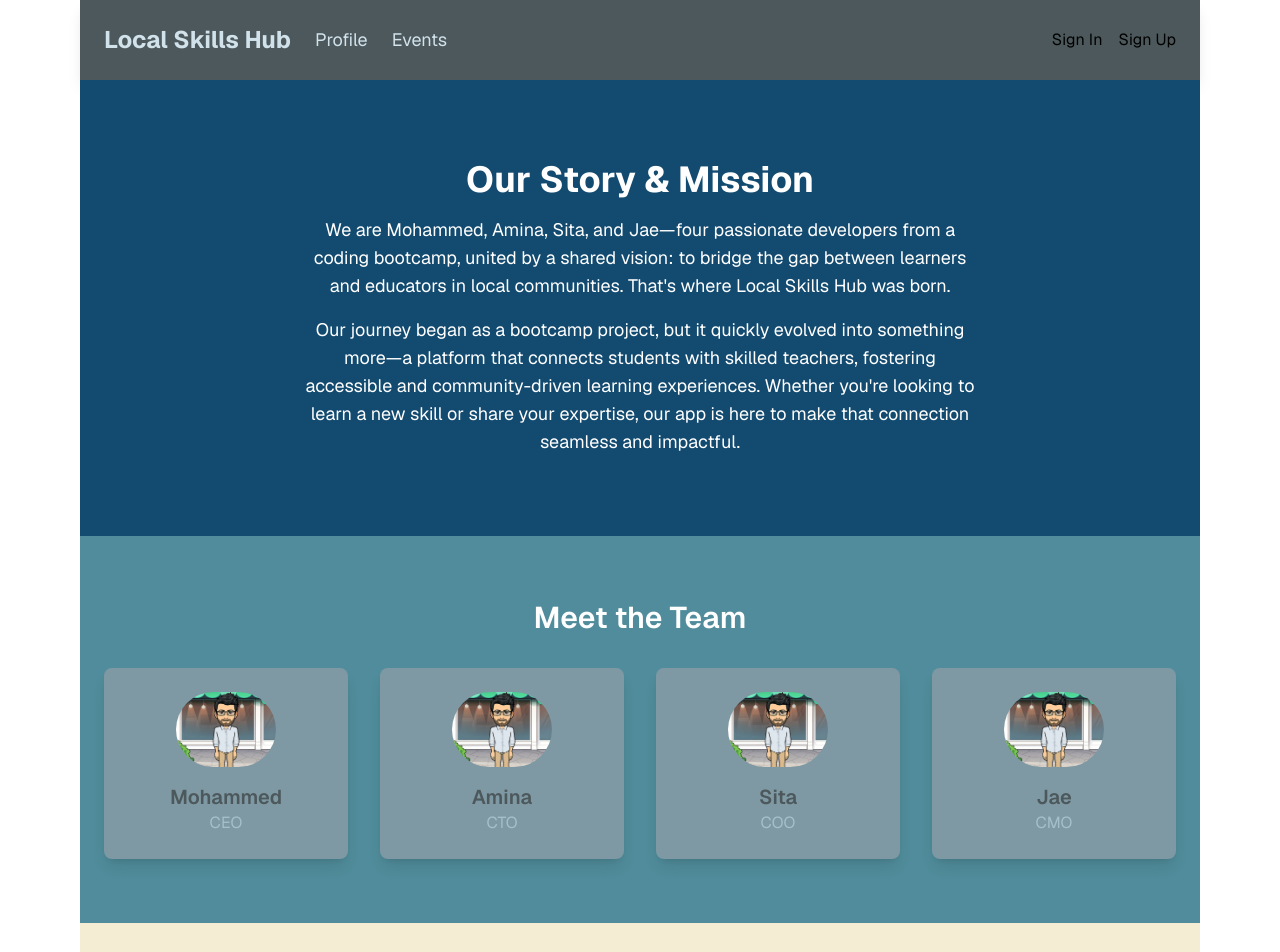
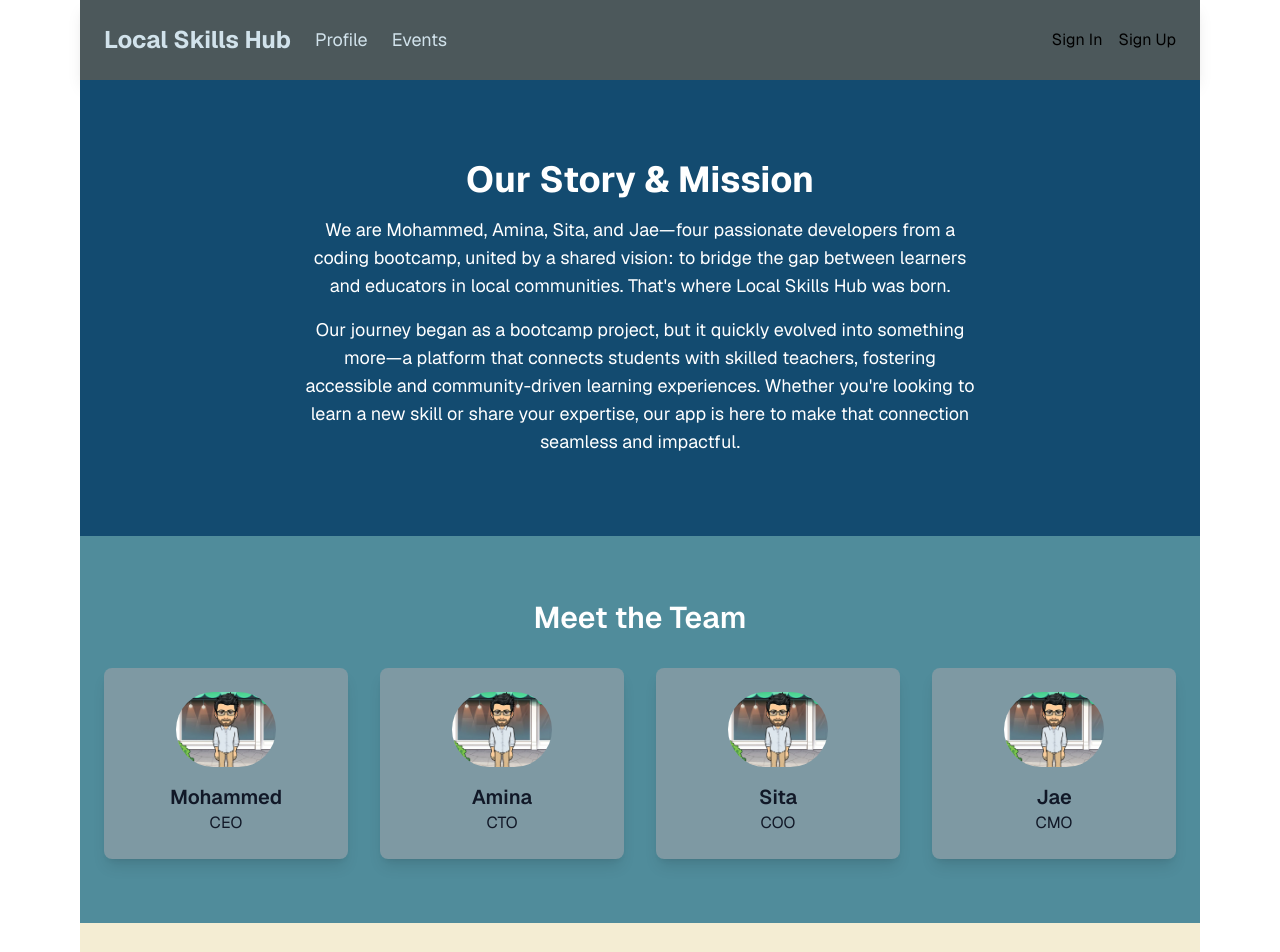
Before and after one commit to MohammedG91/week-12-assignment, a Next.js app: page /about in a window 1280 px wide. Shown: the top 952 px of the page. Built offline with nearby package versions, Linux system fonts and the light colour scheme; no server answers.

Commit message:
added hover effect whn hovering over team member

```diff
--- a/src/app/about/page.js
+++ b/src/app/about/page.js
@@ -29,7 +29,7 @@ export default function About() {
           {teamMembers.map((member) => (
             <div
               key={member.id}
-              className="bg-[#7E99A3] shadow-lg p-6 rounded-lg text-center"
+              className="bg-[#7E99A3] shadow-lg p-6 rounded-lg text-center transition-all duration-300 hover:bg-[#4C585B] hover:text-white"
             >
               <Image
                 src={member.image}
@@ -38,10 +38,8 @@ export default function About() {
                 alt={member.name}
                 className="rounded-full mx-auto mb-4"
               />
-              <h3 className="text-xl font-semibold text-[#4C585B]">
-                {member.name}
-              </h3>
-              <p className="text-[#A5BFCC]">{member.role}</p>
+              <h3 className="text-xl font-semibold">{member.name}</h3>
+              <p>{member.role}</p>
             </div>
           ))}
         </div>
```
